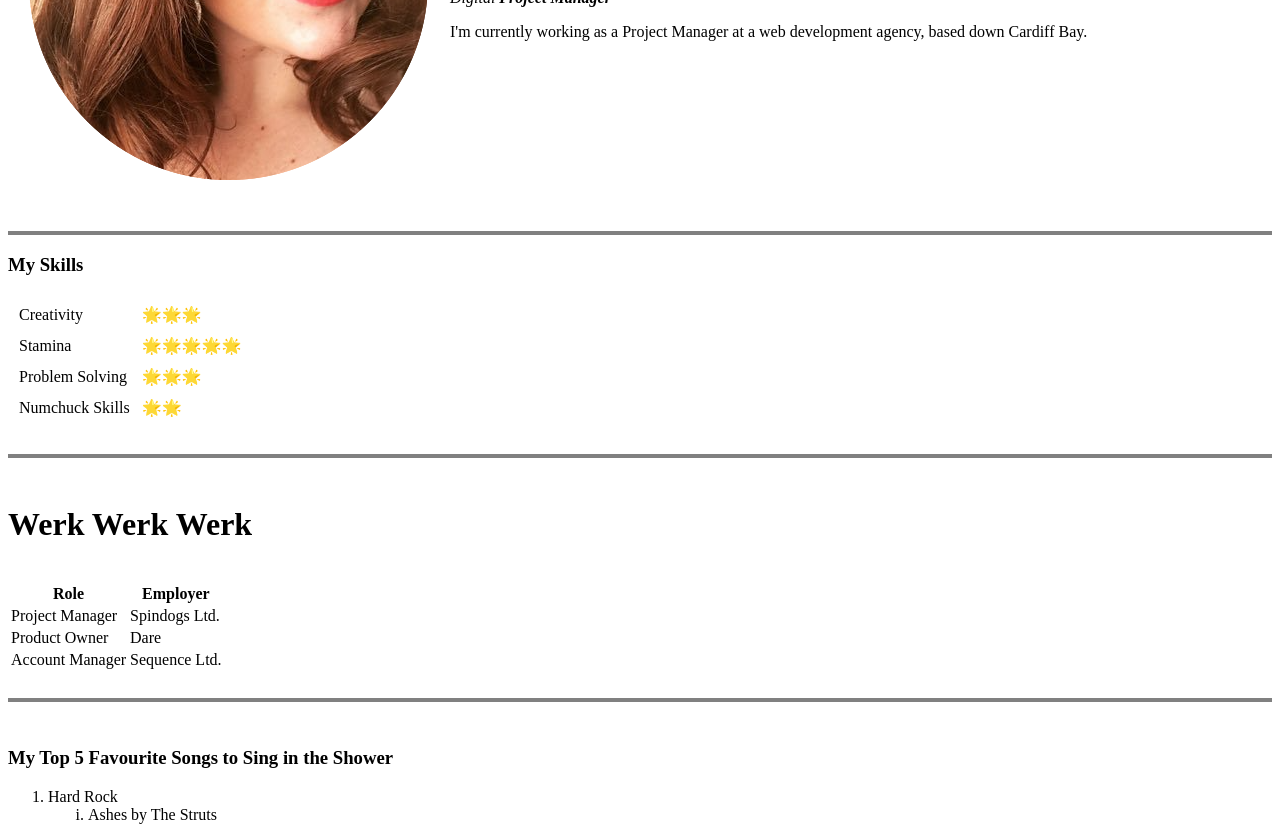
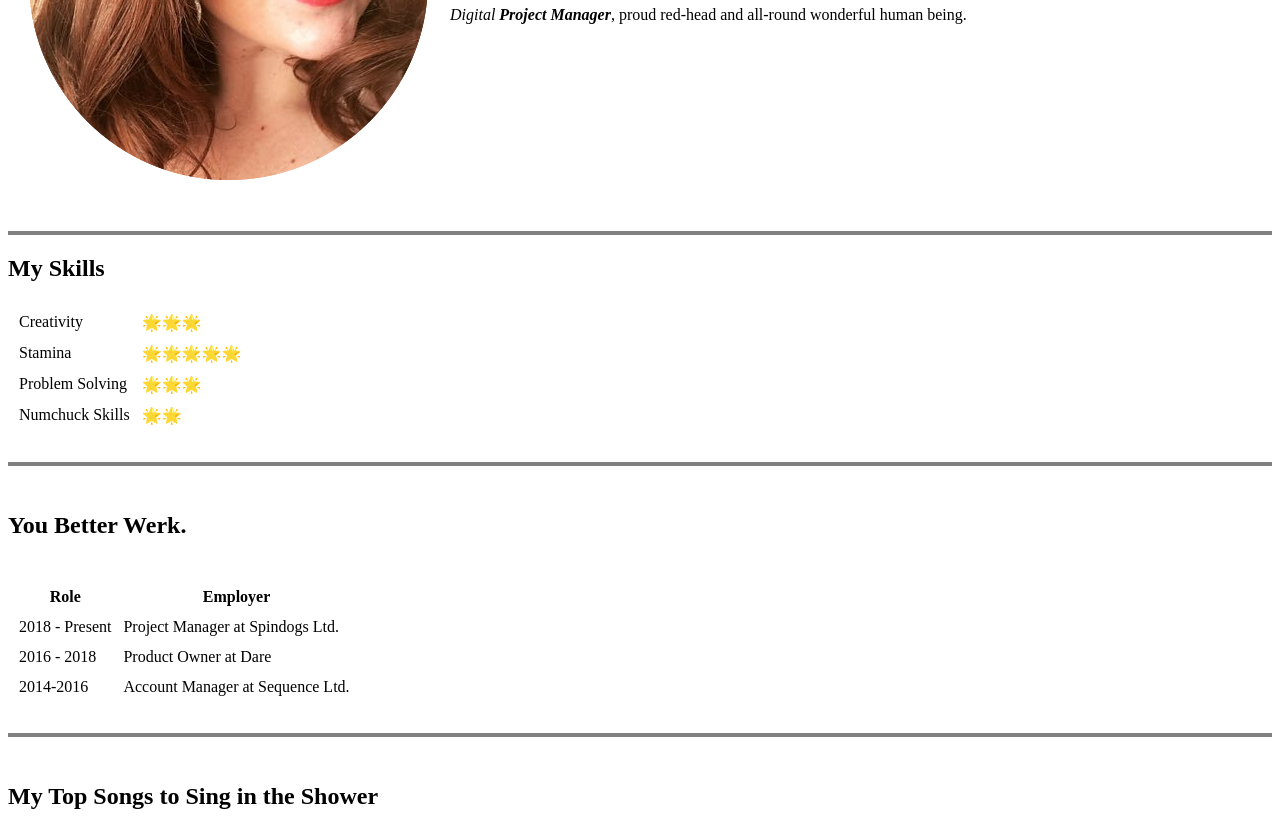
Before and after one commit to vezmondo/my-site, a plain HTML site: page index.html in a window 1280 px wide. Shown: the part 247-1072 px from the top of the page. Drawn offline with Linux system fonts and the light colour scheme.

Commit message:
Site changes V2

```diff
--- a/index.html
+++ b/index.html
@@ -12,14 +12,14 @@
       <td><img src="Images/VP.png" alt="Profile picture of Verity Pindair" /></td>
       <td>
         <h1>Verity's website</h1>
-        <p><em>Digital <strong>Project Manager</strong></em></p>
-        <P>I'm currently working as a Project Manager at a web development agency, based down Cardiff Bay.</P>
+        <p><em>Digital <strong>Project Manager</strong></em>, proud red-head and all-round wonderful human being.</p>
+        <P></P>
       </td>
     </tr>
   </table>
   <br>
   <hr size=4 noshade>
-  <h3>My Skills</h3>
+  <h2>My Skills</h2>
   <table cellspacing=10>
     <tr>
       <td>Creativity</td>
@@ -40,32 +40,32 @@
   <br>
   <hr size=4 noshade>
   <br>
-  <h1>Werk Werk Werk</h1>
+  <h2>You Better Werk.</h2>
   <br>
-  <table>
+  <table cellspacing=10>
     <thead>
       <th>Role</th>
       <th>Employer</th>
     </thead>
     <tbody>
       <tr>
-        <td>Project Manager</td>
-        <td>Spindogs Ltd.</td>
+        <td>2018 - Present</td>
+        <td>Project Manager at Spindogs Ltd.</td>
       </tr>
       <tr>
-        <td>Product Owner</td>
-        <td>Dare</td>
+        <td>2016 - 2018</td>
+        <td>Product Owner at Dare</td>
       </tr>
       <tr>
-        <td>Account Manager</td>
-        <td>Sequence Ltd.</td>
+        <td>2014-2016</td>
+        <td>Account Manager at Sequence Ltd.</td>
       </tr>
     </tbody>
     </table>
     <br>
   <hr size=4 noshade>
   <br>
-  <h3>My Top 5 Favourite Songs to Sing in the Shower</h3>
+  <h2>My Top Songs to Sing in the Shower</h2>
   <ol type=1>
     <li>Hard Rock</li>
     <ol type="i">
@@ -76,7 +76,7 @@
     <li>Acoustic Rock</li>
     <ol type="i">
       <li>From Afar by Vance Joy</li>
-      <li> <a href="https://www.youtube.com/watch?v=w1rtm4fK6QI">Haunted by Charlie Simpson</a></li>
+      <li> <a href="https://www.youtube.com/watch?v=w1rtm4fK6QI">Haunted by Charlie Simpson</a></li><br>
     </ol>
   </ol>
   <hr size=4 noshade>
```
